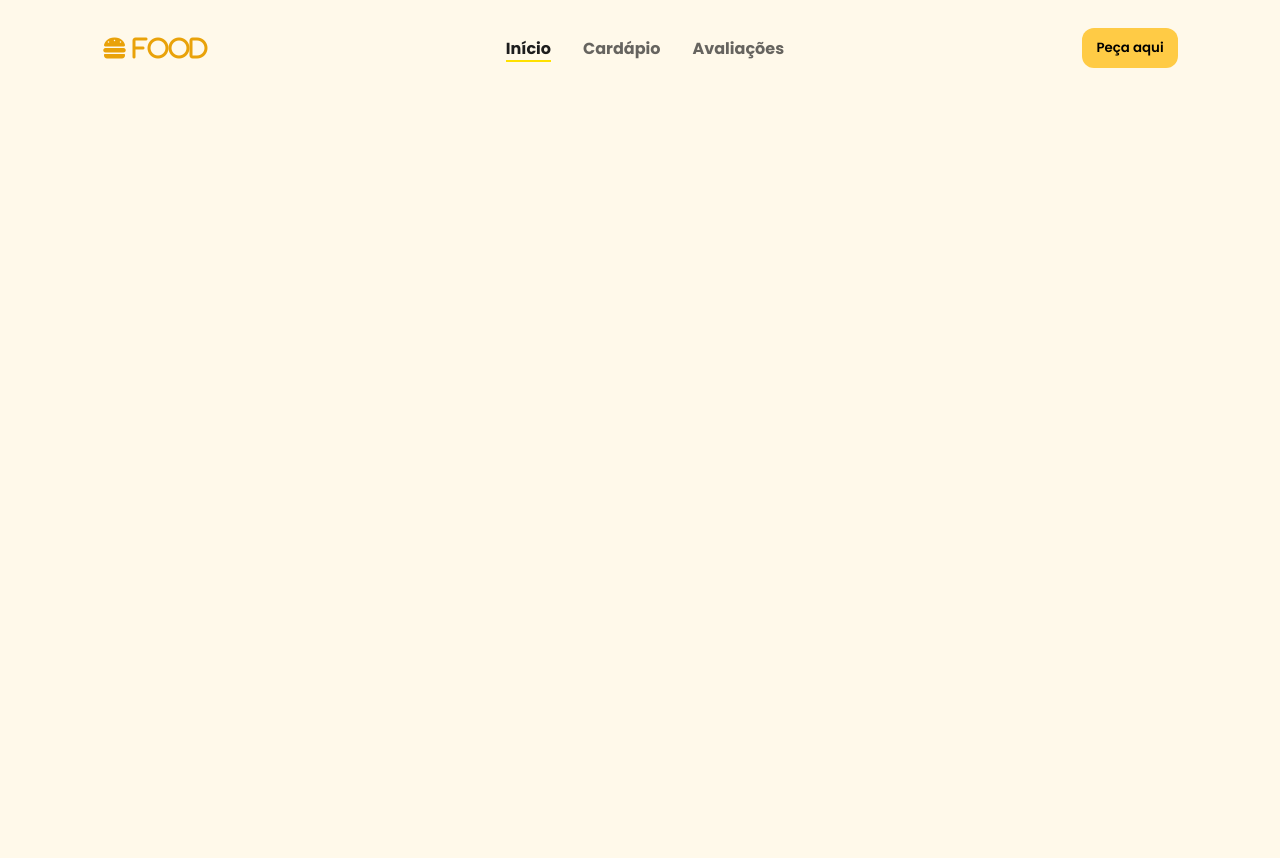
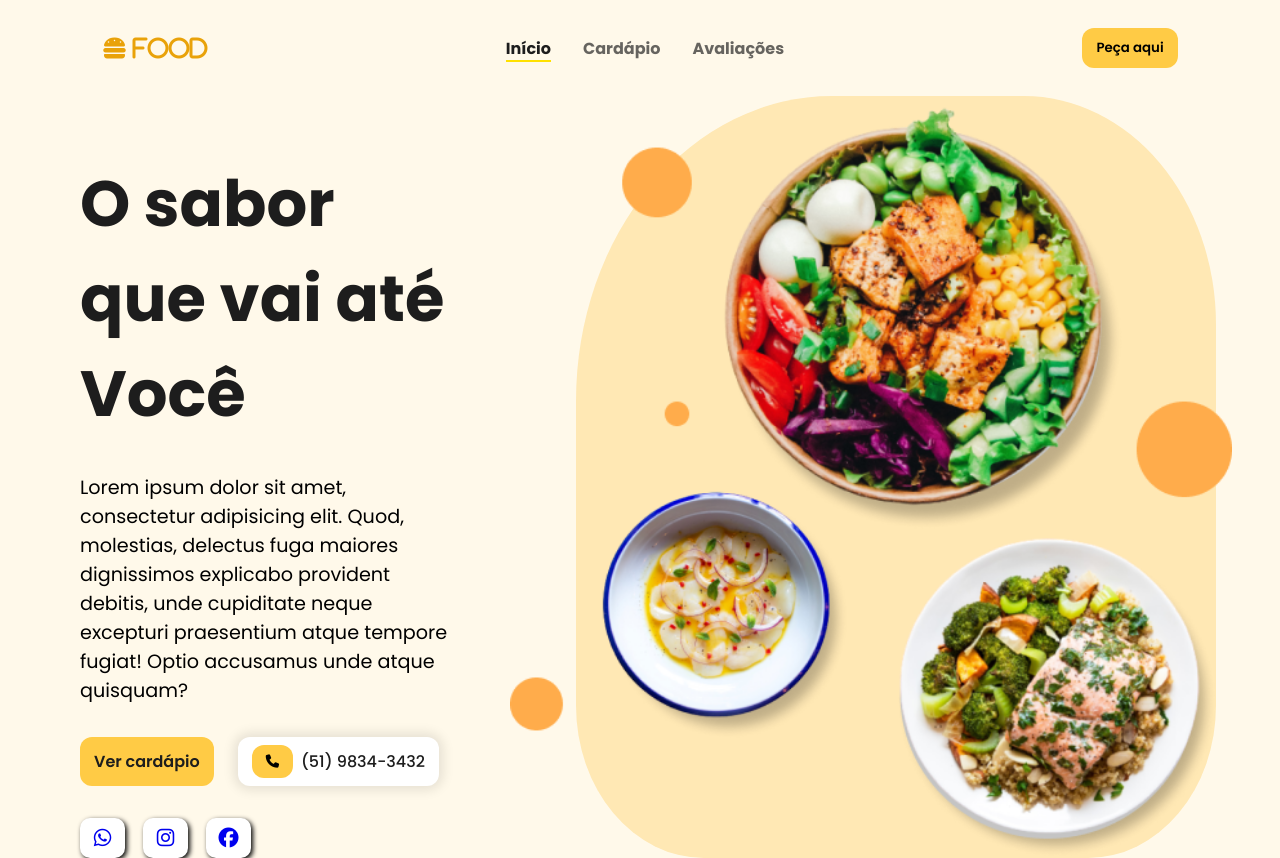
Before and after one commit to wesleydearaujoteixeira/restaurante, a plain HTML site: page index.html in a window 1280 px wide. Before the commit the page ends 800 px from the top, so only its background shows below. Drawn offline with Linux system fonts and the light colour scheme.

Commit message:
adding the files

```diff
--- a/index.html
+++ b/index.html
@@ -8,6 +8,7 @@
 
     <link rel="stylesheet" href="src/styles/styles.css">
     <link rel="stylesheet" href="src/styles/header.css">
+    <link rel="stylesheet" href="src/styles/home.css">
 
     <link rel="preconnect" href="https://fonts.googleapis.com">
     <link rel="preconnect" href="https://fonts.gstatic.com" crossorigin>
@@ -36,7 +37,7 @@
             </button>
 
             <button id="mobile_btn">
-                <i class="fa-solid fa-bars" > </i>
+                <i class="fa-solid fa-bars" id="icon"> </i>
             </button>
         </nav>
 
@@ -63,6 +64,66 @@
 
     </header>
 
+    <!-- Conteúdo Principal -->
+
+    <main id="content">
+
+        <section id="home">
+
+            <div id="cta">
+                <h1 class="title">
+                    O sabor que vai até
+                    <span> Você </span>
+                </h1>
+
+                <p class="description">
+                    Lorem ipsum dolor sit amet, consectetur adipisicing elit. Quod, molestias, delectus fuga maiores dignissimos explicabo provident debitis, unde cupiditate neque excepturi praesentium atque tempore fugiat! Optio accusamus unde atque quisquam?
+                </p>
+
+                <div id="cta_buttons">
+                    <a href="#" class="btn-default">
+                        Ver cardápio
+                    </a>
+
+                    <a href="tel: +5453432235" id="phone_button">
+
+                        <button class="btn-default">
+                            <i class="fa-solid fa-phone"></i>
+                        </button>
+                        (51) 9834-3432
+
+                    </a>
+                </div>
+
+                <div class="social-media-buttons">
+
+                    <a href="#">
+                        <i class="fa-brands fa-whatsapp"> </i>
+                    </a>
+
+                    <a href="#">
+                        <i class="fa-brands fa-instagram"> </i>
+                    </a>
+
+                    <a href="#">
+                        <i class="fa-brands fa-facebook"> </i>
+                    </a>
+                </div>
+
+            </div>
+
+            <div id="banner">
+                <img src="src/images/background.png" alt="">
+            </div>
+
+            <div class="shape">
+
+            </div>
+
+        </section>
+
+    </main>
+
     <script src="src/javascript/script.js"> </script>
 </body>
 </html>
--- a/src/javascript/script.js
+++ b/src/javascript/script.js
@@ -1,12 +1,28 @@
 const menu = document.getElementById('mobile_btn');
 const content = document.getElementById('mobile_menu');
+const icon = document.getElementById('icon');
 
 const toggleMenu = () => {
     if(content.style.display == 'flex') {
         content.style.display = 'none';
+        putMenu();
     }else{
         content.style.display = 'flex';
+        DeleteMenu();
+
     }
 }
 
+
+const putMenu = () => {
+    icon.classList.remove('fa-x');
+    icon.classList.add('fa-solid fa-bars');
+}
+
+const DeleteMenu = () => {
+    icon.classList.add('fa-x');
+    icon.classList.remove('fa-solid fa-bars');
+}
+
+
 menu.addEventListener('click', toggleMenu);
--- /dev/null
+++ b/src/styles/home.css
@@ -0,0 +1,97 @@
+#home {
+    display: flex;
+    min-height: 80vh;
+    padding-left: 5rem;
+    position: relative;
+}
+
+
+#cta{
+    width: 35%;
+    display: flex;
+    flex-direction: column;
+    gap: 2rem;
+    margin-top: 5%;
+}
+
+
+#cta .title {
+    font-size: 4rem;
+    color: #1d1d1d;
+}
+
+
+#cta .description {
+    font-size: 1.2rem;
+}
+
+#cta_buttons {
+    display: flex;
+    gap: 24px;
+}
+
+#cta_buttons a {
+    text-decoration: none;
+    color: #1d1d1d;
+}
+
+#phone_button{
+    display: flex;
+    gap: 8px;
+    align-items: center;
+    background-color: #fff;
+    padding: 8px 14px;
+    font-weight: 500;
+    box-shadow: 0px 0px 12px 4px rgba(0, 0, 0, 0.1);
+    border-radius: 12px;
+}
+
+.social-media-buttons {
+    display: flex;
+    gap: 18px;
+}
+
+
+.social-media-buttons a {
+    display: flex;
+    align-items: center;
+    justify-content: center;
+    width: 45px;
+    height: 40px;
+    background-color: #fff;
+    font-size: 1.25rem;
+    border-radius: 10px;
+    text-decoration: none;
+    box-shadow: 2px 2px 5px black;
+}
+
+
+#banner {
+    width: 75%;
+    display: flex;
+    justify-content: center;
+}
+
+#banner img {
+    width: fit-content;
+}
+
+.shape {
+    background-color: #ffe8b4;
+    width: 50%;
+    height: 100%;
+    position: absolute;
+    border-radius: 40% 30% 20% 20%;
+    top: 0;
+    right: 0;
+    left: 45%;
+    z-index: -1;
+}
+
+
+
+@media screen and (max-width: 1170px) {
+
+
+
+}
```
Also changed, not shown: src/images/background.png (added).
